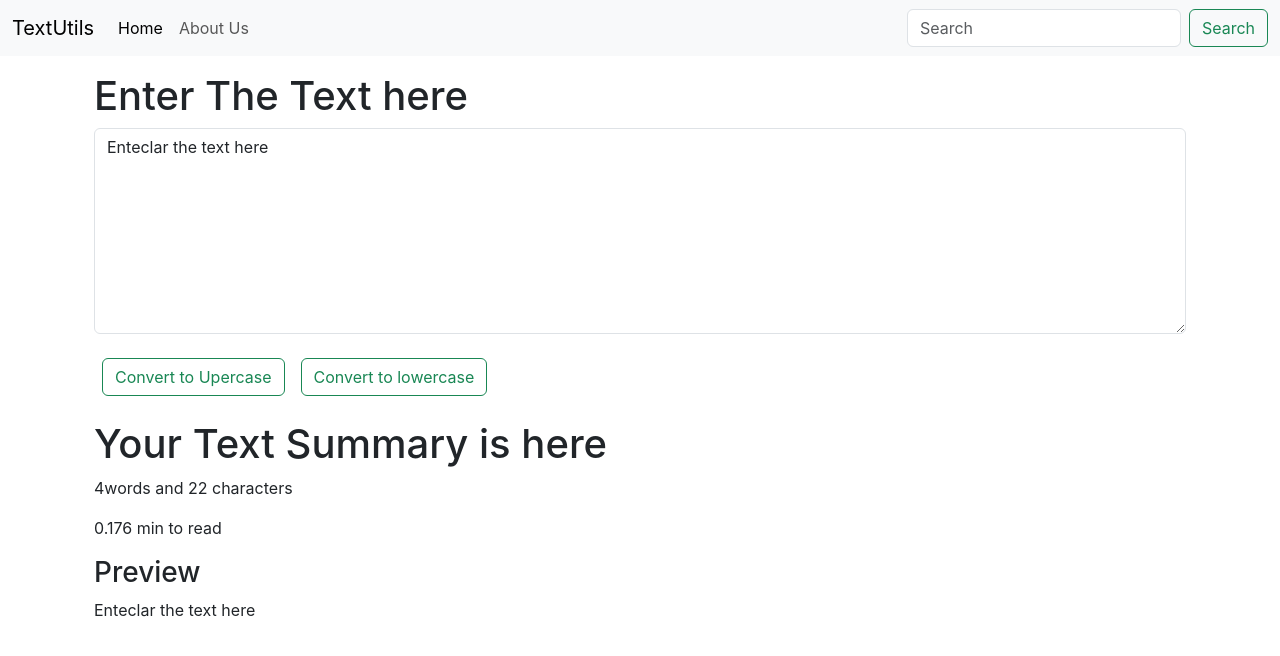
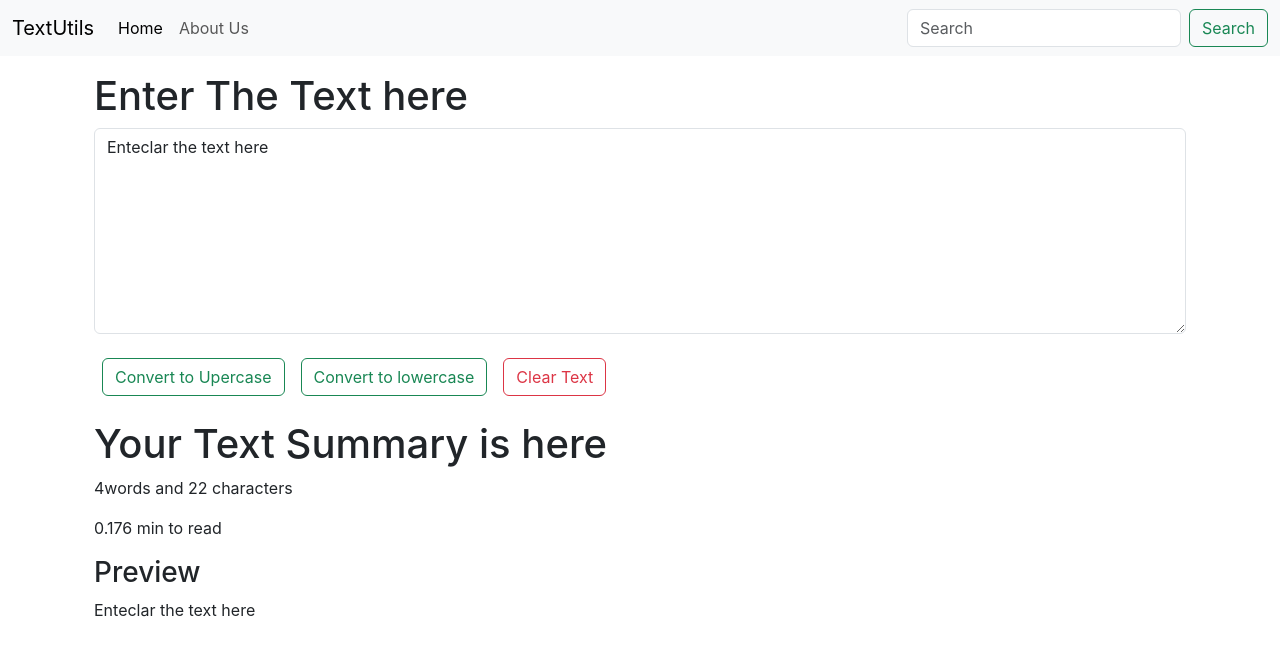
Before and after one commit to alikhan447860/myapp, a React (Create React App) app: page / in a window 1280 px wide. Shown: the top 656 px of the page. Built offline with nearby package versions, Linux system fonts and the light colour scheme.

Commit message:
clear bt

```diff
--- a/package.json
+++ b/package.json
@@ -1,4 +1,4 @@
-{
+{  "homepage": "https://alikhan447860.github.io/myapp",
   "name": "myapp",
   "version": "0.1.0",
   "private": true,
@@ -12,6 +12,8 @@
     "web-vitals": "^2.1.4"
   },
   "scripts": {
+    "predeploy": "npm run build",
+ "deploy": "gh-pages -d build",
     "start": "react-scripts start",
     "build": "react-scripts build",
     "test": "react-scripts test",
--- a/src/Components/Textarea.js
+++ b/src/Components/Textarea.js
@@ -16,6 +16,9 @@ export default function Textarea(props) {
         setText(event.target.value);
 
     }
+    const handleclearclick=()=>{
+      setText("");
+    }
     const[text,setText]=useState("Enteclar the text here")
   return (<>
 
@@ -24,6 +27,7 @@ export default function Textarea(props) {
   <textarea className="form-control"  value={text} onChange={handleonchange} placeholder="Leave a comment here" id="floatingTextarea" rows="8"></textarea><br />
   <button className="btn btn-outline-success mx-2" onClick={handleupclick}>Convert to Upercase</button>
   <button className="btn btn-outline-success mx-2" onClick={handleloclick}>Convert to lowercase</button>
+  <button className="btn btn-outline-danger mx-2" onClick={handleclearclick}>Clear Text</button>
 
 </div>
   <div className="container my-4" >
```
Also changed, not shown: 1 other file (tests, documents, lock files or other folders).
